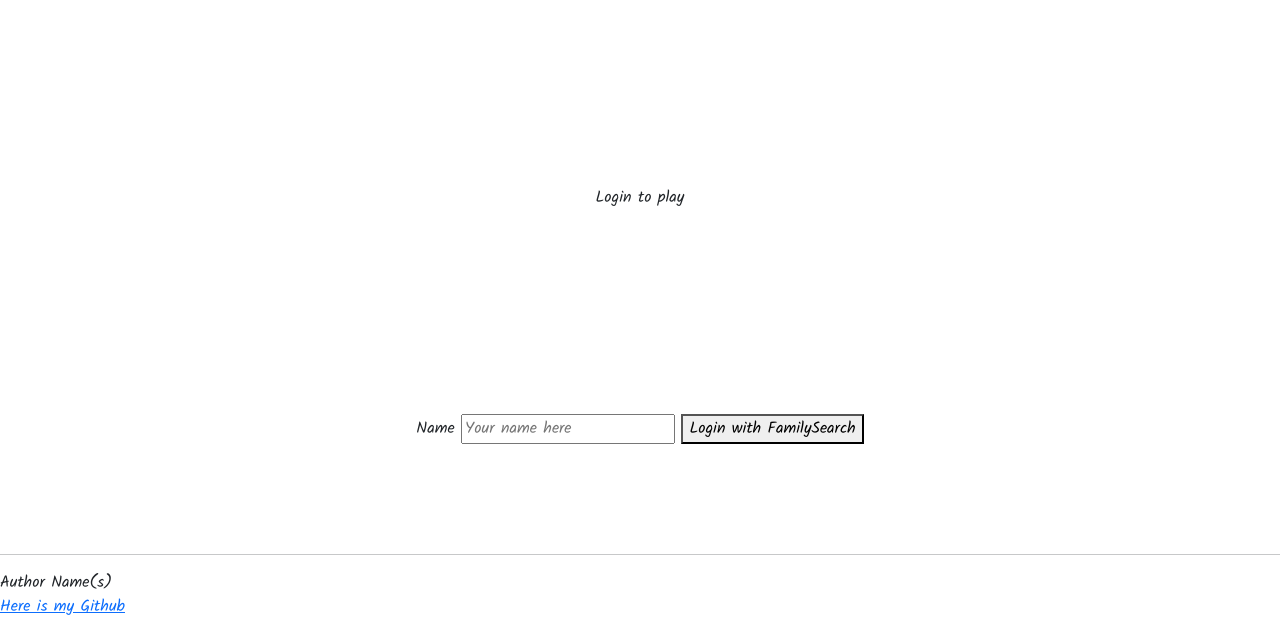
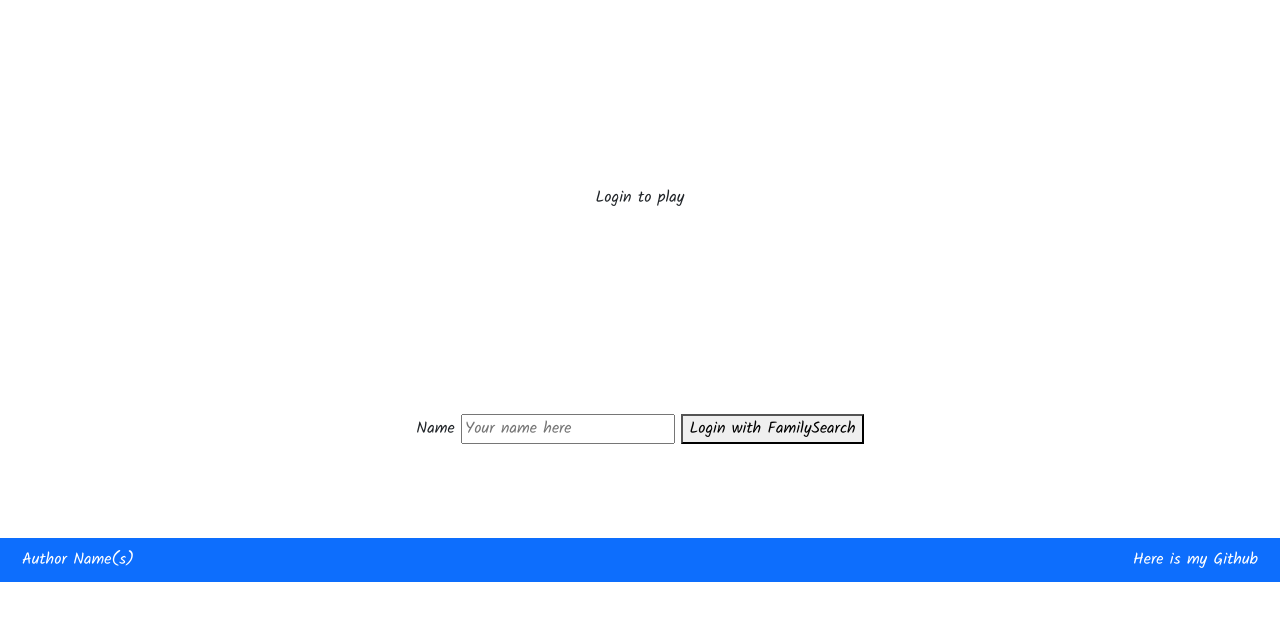
Before and after one commit to blakenp/CS260-startup-example, a plain HTML site: page html&css/index.html in a window 1280 px wide. Shown: the part 232-851 px from the top of the page. After the commit the page ends 814 px from the top, so only its background shows below. Drawn offline with nearby package versions, Linux system fonts and the light colour scheme.

Commit message:
Style the footer for each page

```diff
--- a/html&css/index.html
+++ b/html&css/index.html
@@ -46,11 +46,11 @@
       </form>
     </main>
 
-    <footer>
-      <hr />
-      <span class="text-reset">Author Name(s)</span>
-      <br />
-      <a href="https://github.com/blakenp/CS260-startup-example" target="_blank">Here is my Github</a>
+    <footer class="bg-primary text-white-100">
+      <div class="container-fluid">
+        <span class="text-reset">Author Name(s)</span>
+        <a class="text-reset github-link" href="https://github.com/blakenp/CS260-startup-example" target="_blank">Here is my Github</a>
+      </div>
     </footer>
   </body>
 </html>
--- a/html&css/main.css
+++ b/html&css/main.css
@@ -38,3 +38,30 @@ menu .nav-item {
     padding: 0 0.5em;
     font-size: 20px;
 }
+
+footer {
+    display: flex;
+    flex-direction: row;
+    justify-content: space-between;
+    align-items: center;
+    color: white;
+    padding: 10px;
+    bottom: 0;
+}
+
+.github-link {
+    text-decoration: none;
+    float: right;
+}
+
+@media (max-height: 600px) {
+    header {
+      display: none;
+    }
+    footer {
+      display: none;
+    }
+    main {
+      flex: 1 100vh;
+    }
+}
```
Also changed, not shown: html&css/about.html (+5 -5 lines), html&css/play.html (+5 -5 lines), html&css/scores.html (+5 -5 lines).
